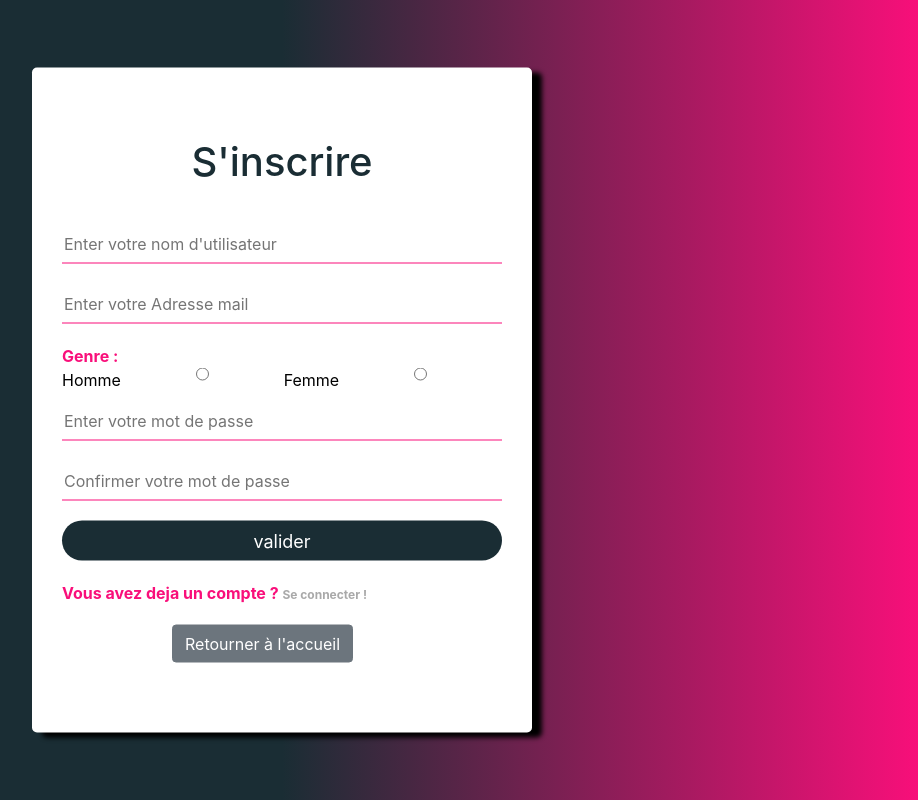
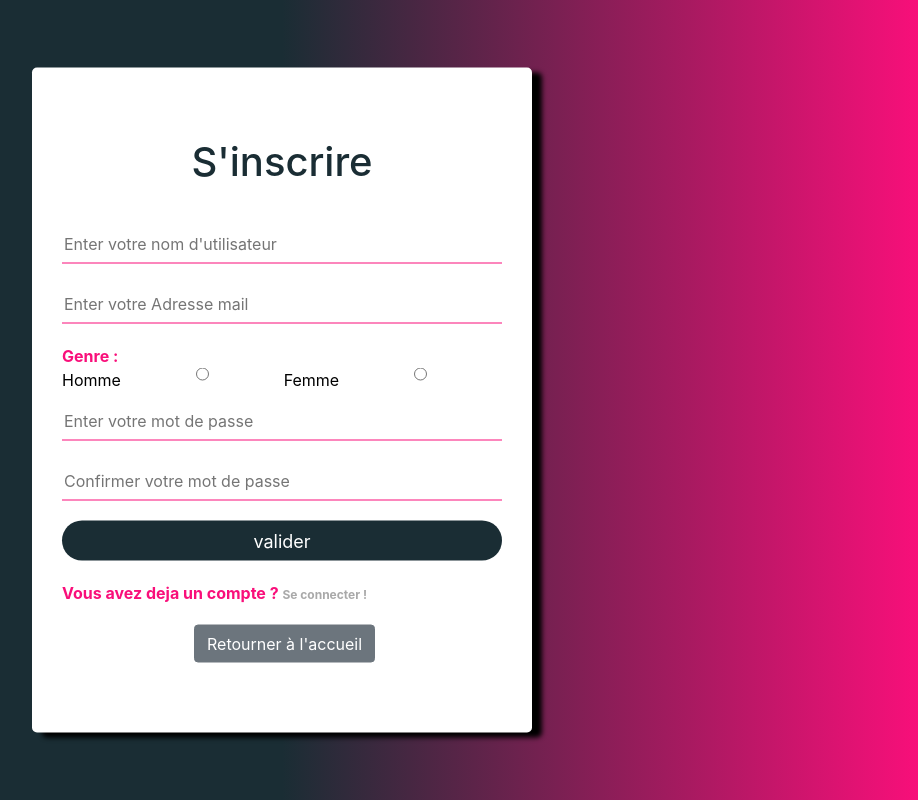
Before and after one commit to Nirdeo/LiveQuestion, a PHP site: page /inscription.php in a window 1280 px wide. Shown: the whole page, without its empty margins (358-1276 px from the left). Run offline with PHP 8.4, Linux system fonts and the light colour scheme.

Commit message:
Update inscriptionStyle.css

```diff
--- a/styles/inscriptionStyle.css
+++ b/styles/inscriptionStyle.css
@@ -106,5 +106,5 @@ label {
 
 button[type=button]{
   margin-top: 20px;
-  margin-left: 25%;
+  margin-left: 30%;
 }
```
